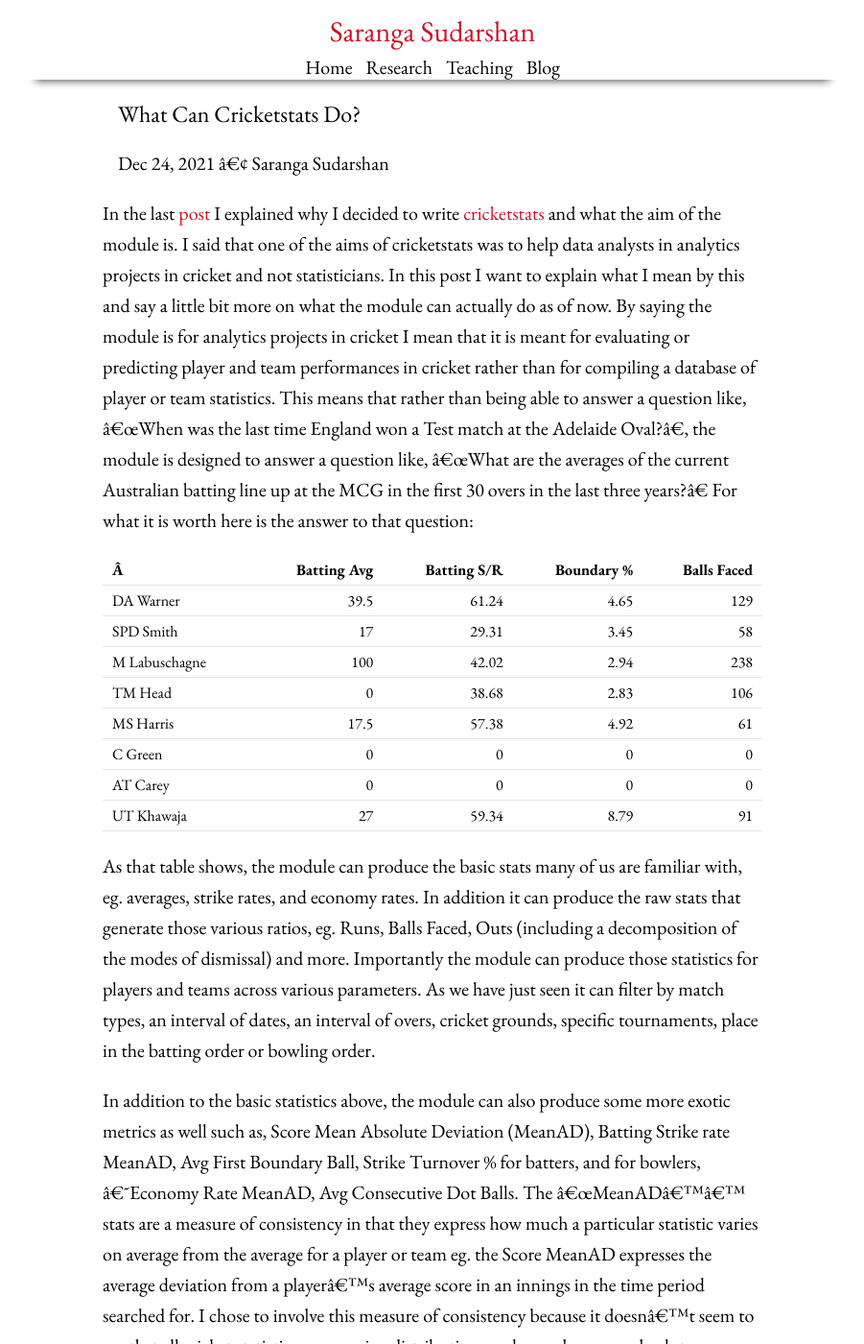
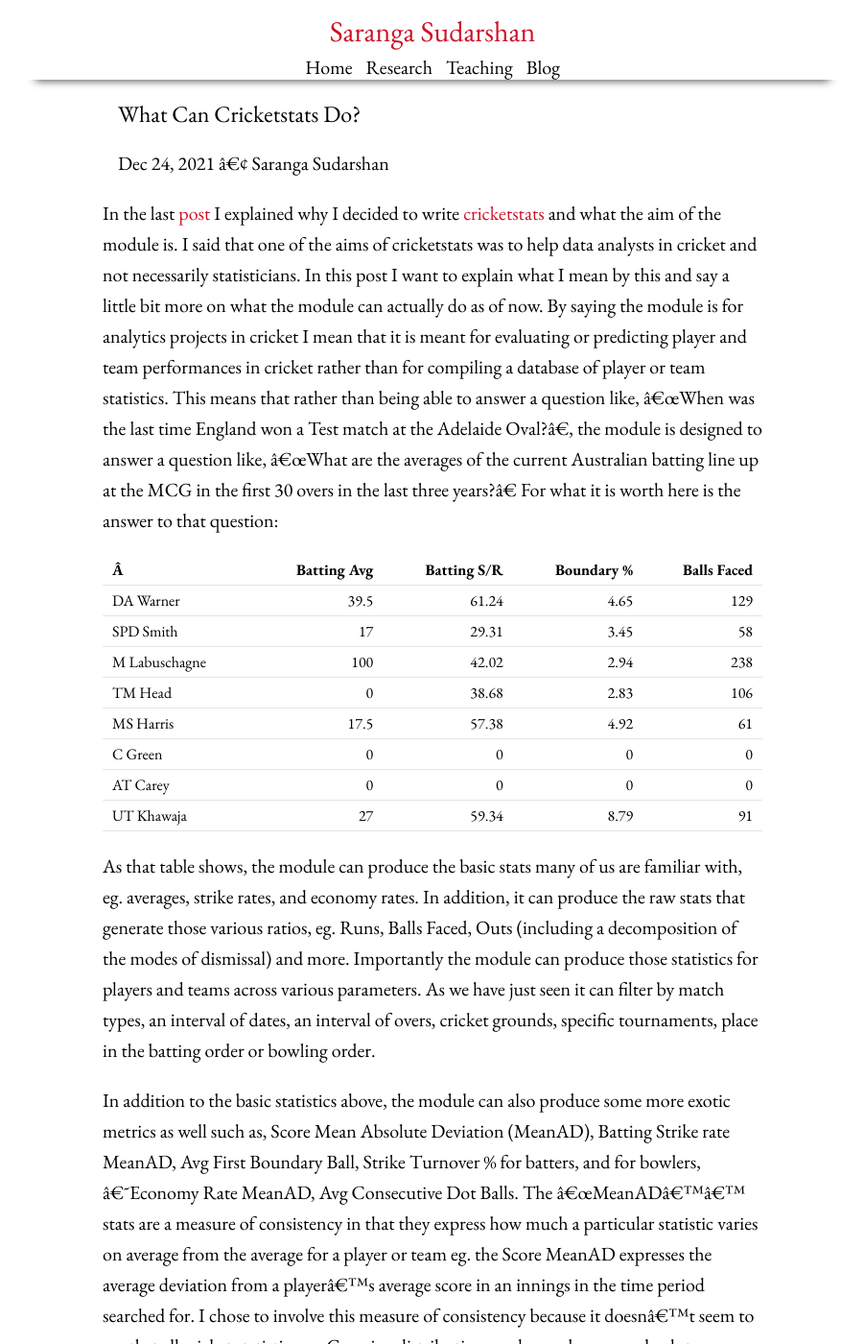
Before and after one commit to nsaranga/saranga.github.io, a Jekyll site: the page built from _posts/2021-12-24-WhatCanCricketstatsDo.md, in a window 1280 px wide and 1400 px high. Shown: the whole window at 96% size, without its empty margins (189-1090 px from the left). Built offline with Jekyll 4.4.1, drawn with Linux system fonts in a browser that asks for light colours; some of the changed text lies outside the part shown.

Commit message:
updated post

```diff
--- a/_posts/2021-12-24-WhatCanCricketstatsDo.md
+++ b/_posts/2021-12-24-WhatCanCricketstatsDo.md
@@ -6,7 +6,7 @@
 categories: cricket
 summary: An explanation of the features of "cricketstats" a python module I've been writing.
 ---
-In the last [post](https://nsaranga.github.io/cricket/2021/12/19/TheAimOfCricketstats.html) I explained why I decided to write [cricketstats](https://github.com/nsaranga/cricketstats) and what the aim of the module is. I said that one of the aims of cricketstats was to help data analysts in analytics projects in cricket and not statisticians. In this post I want to explain what I mean by this and say a little bit more on what the module can actually do as of now. By saying the module is for analytics projects in cricket I mean that it is meant for evaluating or predicting player and team performances in cricket rather than for compiling a database of player or team statistics. This means that rather than being able to answer a question like, "When was the last time England won a Test match at the Adelaide Oval?", the module is designed to answer a question like, "What are the averages of the current Australian batting line up at the MCG in the first 30 overs in the last three years?" For what it is worth here is the answer to that question:
+In the last [post](https://nsaranga.github.io/cricket/2021/12/19/TheAimOfCricketstats.html) I explained why I decided to write [cricketstats](https://github.com/nsaranga/cricketstats) and what the aim of the module is. I said that one of the aims of cricketstats was to help data analysts in cricket and not necessarily statisticians. In this post I want to explain what I mean by this and say a little bit more on what the module can actually do as of now. By saying the module is for analytics projects in cricket I mean that it is meant for evaluating or predicting player and team performances in cricket rather than for compiling a database of player or team statistics. This means that rather than being able to answer a question like, "When was the last time England won a Test match at the Adelaide Oval?", the module is designed to answer a question like, "What are the averages of the current Australian batting line up at the MCG in the first 30 overs in the last three years?" For what it is worth here is the answer to that question:
 
 |               |   Batting Avg |   Batting S/R |   Boundary % |   Balls Faced |
 |:--------------|--------------:|--------------:|-------------:|--------------:|
@@ -19,9 +19,9 @@
 | AT Carey      |           0   |          0    |         0    |             0 |
 | UT Khawaja    |          27   |         59.34 |         8.79 |            91 |
 
-As that table shows, the module can produce the basic stats many of us are familiar with, eg. averages, strike rates, and economy rates. In addition it can produce the raw stats that generate those various ratios, eg. Runs, Balls Faced, Outs (including a decomposition of the modes of dismissal) and more. Importantly the module can produce those statistics for players and teams across various parameters. As we have just seen it can filter by match types, an interval of dates, an interval of overs, cricket grounds, specific tournaments, place in the batting order or bowling order.
+As that table shows, the module can produce the basic stats many of us are familiar with, eg. averages, strike rates, and economy rates. In addition, it can produce the raw stats that generate those various ratios, eg. Runs, Balls Faced, Outs (including a decomposition of the modes of dismissal) and more. Importantly the module can produce those statistics for players and teams across various parameters. As we have just seen it can filter by match types, an interval of dates, an interval of overs, cricket grounds, specific tournaments, place in the batting order or bowling order.
 
-In addition to the basic statistics above, the module can also produce some more exotic metrics as well such as, Score Mean Absolute Deviation (MeanAD), Batting Strike rate MeanAD,  Avg First Boundary Ball, Strike Turnover % for batters, and for bowlers, 'Economy Rate MeanAD, Avg Consecutive Dot Balls. The "MeanAD'' stats are a measure of consistency in that they express how much a particular statistic varies on average from the average for a player or team eg. the Score MeanAD expresses the average deviation from a player's average score in an innings in the time period searched for. I chose to involve this measure of consistency because it doesn't seem to me that all cricket statistics are gaussian distributions and as such a mean absolute deviation is probably a better measure of variance than standard deviation. Of course the module does provide the raw series of scores so a user can get standard deviations as well.
+In addition to the basic statistics above, the module can also produce some more exotic metrics as well such as, Score Mean Absolute Deviation (MeanAD), Batting Strike rate MeanAD,  Avg First Boundary Ball, Strike Turnover % for batters, and for bowlers, 'Economy Rate MeanAD, Avg Consecutive Dot Balls. The "MeanAD'' stats are a measure of consistency in that they express how much a particular statistic varies on average from the average for a player or team eg. the Score MeanAD expresses the average deviation from a player's average score in an innings in the time period searched for. I chose to involve this measure of consistency because it doesn't seem to me that all cricket statistics are Gaussian distributions and as such a mean absolute deviation is probably a better measure of variance than standard deviation. Of course the module does provide the raw series of scores so a user can get standard deviations as well.
 
 The "Avg First Boundary Ball" expresses the number of balls on average that a batter takes to hit their first boundary. The "Avg Consecutive Dot Balls" express the number of consecutive dot balls a bowler balls on average. I provided these as they are both a measure of a particular tactic the batter or bowler will attempt in a game. The "Strike Turnover %" expresses the ratio between the number of times a batter successfully turns over the strike with a single or three on the last ball of an over. As you can imagine this is better targeted at lower order batters who are often actively trying to employ this tactic to get the established batter on strike.
 
@@ -40,6 +40,6 @@
 
 The module can show us with the runs and outs columns a bit more about where player averages are coming from and how much to weigh their averages given how many balls they have faced. The module can produce these sorts of matchup stats for bowlers as well against specific batters and batters by handedness.
 
-While most of the statistics the module can produce for players can also be produced for teams, there a couple that are unique to teams. For instances the module can provide a list of innings results eg. Scores, Outs, and Overs faced. It can also provide successfully defended and chased scores, Net Boundary %, and Net Run Rate. I will not explain these here as they are relatively self-explanatory.
+While most of the statistics the module can produce for players can also be produced for teams, there are a couple that are unique to teams. For instances the module can provide a list of innings results eg. Scores, Outs, and Overs faced. It can also provide successfully defended and chased scores, Net Boundary %, and Net Run Rate. I will not explain these here as they are relatively self-explanatory.
 
-Finally, it is worth mentioning that the full range of statistics available across all the possibel parameters can found in the "example.py" file I have provided with the module. The final provides a breakdown of how to use the module and an example for how to plot the data to create interesting visualisations of the data.
+Finally, it is worth mentioning that the full range of statistics available across all the possible parameters can be found in the "example.py" file I have provided with the module. The final provides a breakdown of how to use the module and an example for how to plot the data to create interesting visualisations of the data.
```
